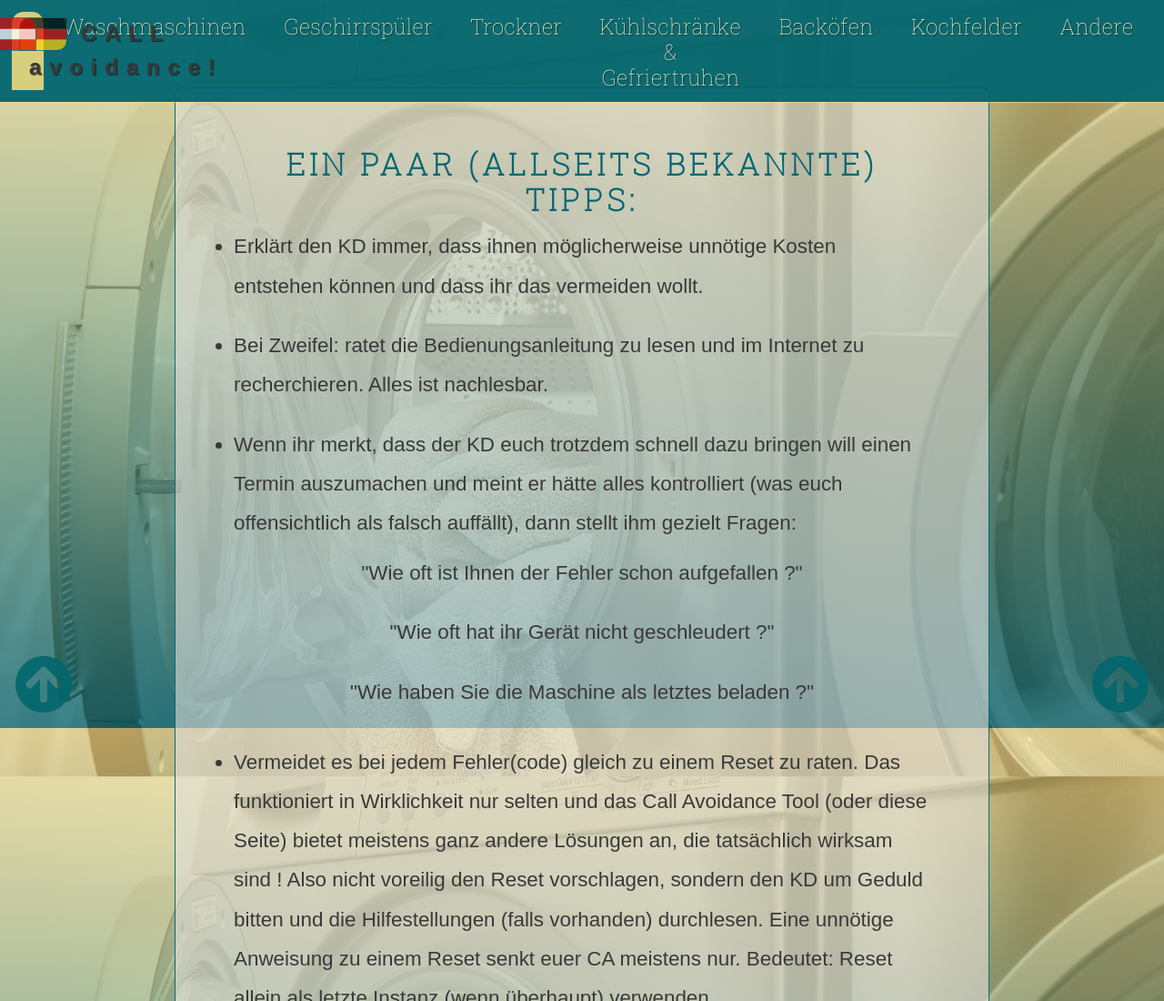
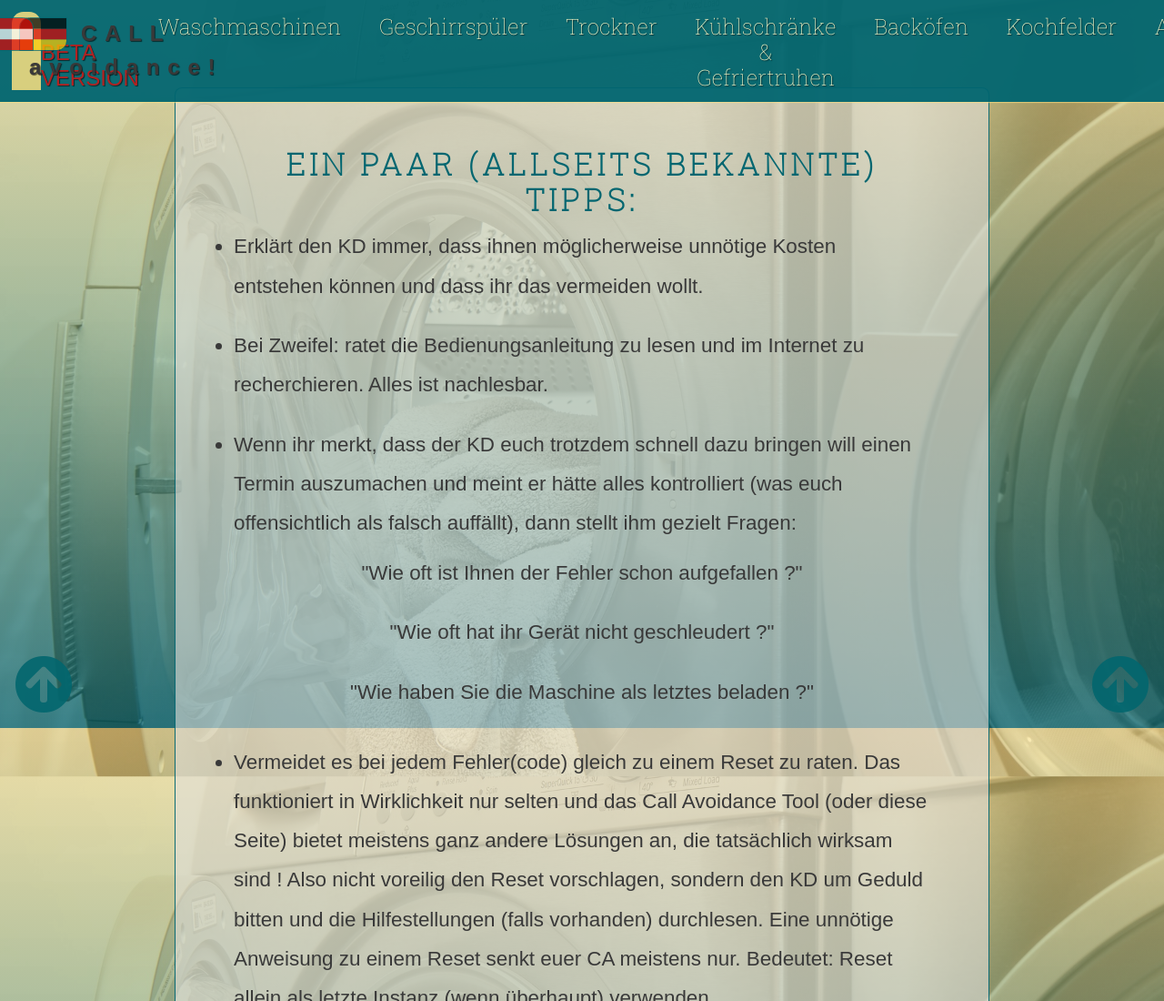
Before and after one commit to DanielATPL/ca, a plain HTML site: page index.html in a window 1280 px wide. Shown: the top 1100 px of the page at 91% size. Drawn offline with nearby package versions, Linux system fonts and the light colour scheme; a web font is replaced by a local one.

Commit message:
current version

```diff
--- a/index.html
+++ b/index.html
@@ -18,6 +18,7 @@
         <i class="flag flagDE"></i><i class="flag flagAT"></i>
         <span class="logoText">CALL<br>avoidance!</span>
     </div>
+    <span class="beta">BETA VERSION</span>
     <ul class="nav-ul">
         <li class="nav-item"><a href="#wm">Waschmaschinen</a></li>
         <li class="nav-item"><a href="#gs">Geschirrsp&uuml;ler</a></li>
--- a/main.css
+++ b/main.css
@@ -184,6 +184,11 @@
     background-image: url("img/at.svg");
     border-radius: 0 .7rem 0 .7rem;
     right: .5rem;
+}
+
+.nav .beta {
+    font-size: 1.5rem;
+    color: firebrick;
 }
 
 .nav, .logo, .flag, .logoText, .nav-item, .nav-item a {
```
